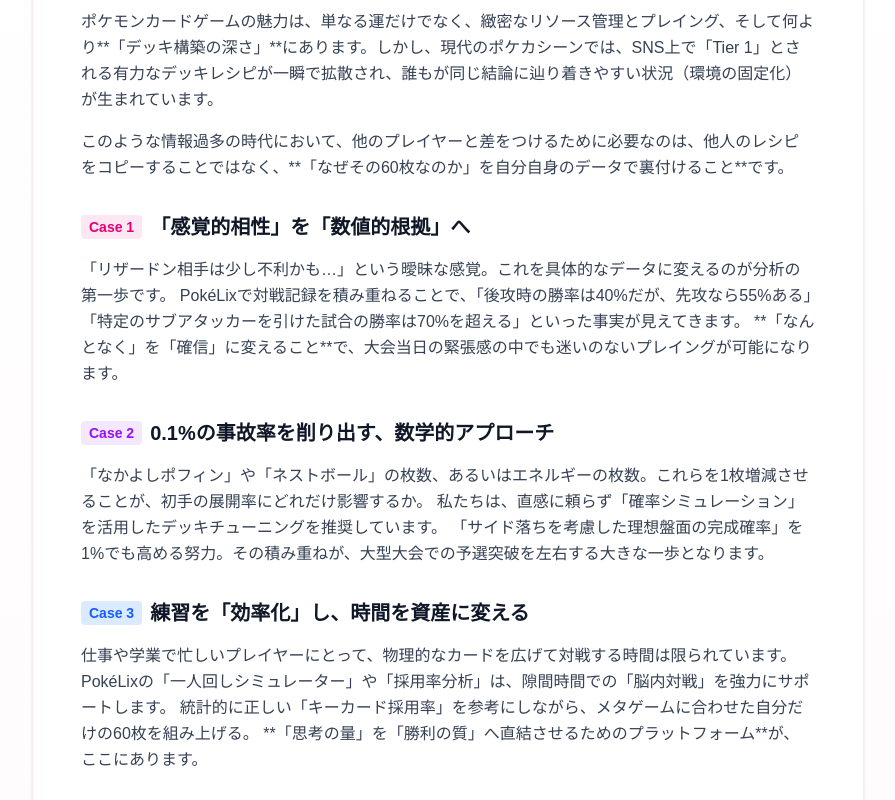
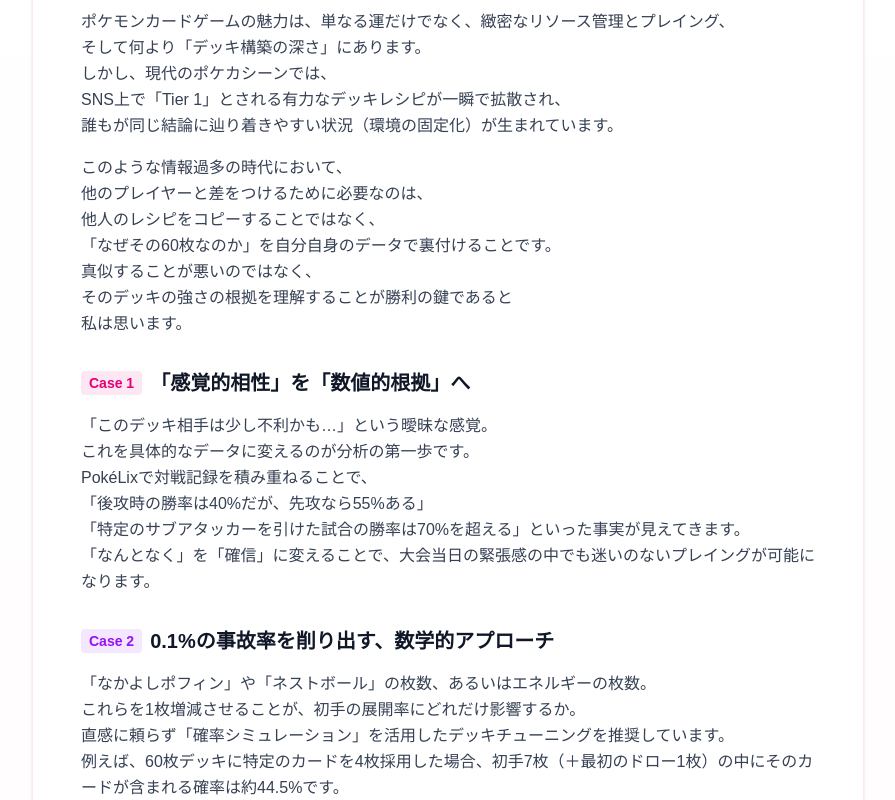
Before and after one commit to rmatsumoto3o3-blip/pokeka-app, a Next.js app: page / in a window 1280 px wide. Shown: the part 2500-3300 px from the top of the page, without its empty margins (192-1087 px from the left). Built offline with nearby package versions, Linux system fonts and the light colour scheme; no server answers; the database is empty; a web font is replaced by a local one.

Commit message:
feat: add specific probability analysis to environment commentary

```diff
--- a/components/LandingPage.tsx
+++ b/components/LandingPage.tsx
@@ -380,10 +380,19 @@ export default function LandingPage({ decks, archetypes, articles }: LandingPage
                         <div className="space-y-8 text-gray-700 leading-relaxed text-sm md:text-base">
                             <div className="space-y-4">
                                 <p>
-                                    ポケモンカードゲームの魅力は、単なる運だけでなく、緻密なリソース管理とプレイング、そして何より**「デッキ構築の深さ」**にあります。しかし、現代のポケカシーンでは、SNS上で「Tier 1」とされる有力なデッキレシピが一瞬で拡散され、誰もが同じ結論に辿り着きやすい状況（環境の固定化）が生まれています。
+                                    ポケモンカードゲームの魅力は、単なる運だけでなく、緻密なリソース管理とプレイング、<br />
+                                    そして何より「デッキ構築の深さ」にあります。<br />
+                                    しかし、現代のポケカシーンでは、<br />
+                                    SNS上で「Tier 1」とされる有力なデッキレシピが一瞬で拡散され、<br />
+                                    誰もが同じ結論に辿り着きやすい状況（環境の固定化）が生まれています。
                                 </p>
                                 <p>
-                                    このような情報過多の時代において、他のプレイヤーと差をつけるために必要なのは、他人のレシピをコピーすることではなく、**「なぜその60枚なのか」を自分自身のデータで裏付けること**です。
+                                    このような情報過多の時代において、<br />
+                                    他のプレイヤーと差をつけるために必要なのは、<br />他人のレシピをコピーすることではなく、<br />
+                                    「なぜその60枚なのか」を自分自身のデータで裏付けることです。<br />
+                                    真似することが悪いのではなく、<br />
+                                    そのデッキの強さの根拠を理解することが勝利の鍵であると<br />
+                                    私は思います。
                                 </p>
                             </div>
 
@@ -393,9 +402,12 @@ export default function LandingPage({ decks, archetypes, articles }: LandingPage
                                     「感覚的相性」を「数値的根拠」へ
                                 </h3>
                                 <p>
-                                    「リザードン相手は少し不利かも…」という曖昧な感覚。これを具体的なデータに変えるのが分析の第一歩です。
-                                    PokéLixで対戦記録を積み重ねることで、「後攻時の勝率は40%だが、先攻なら55%ある」「特定のサブアタッカーを引けた試合の勝率は70%を超える」といった事実が見えてきます。
-                                    **「なんとなく」を「確信」に変えること**で、大会当日の緊張感の中でも迷いのないプレイングが可能になります。
+                                    「このデッキ相手は少し不利かも…」という曖昧な感覚。<br />
+                                    これを具体的なデータに変えるのが分析の第一歩です。<br />
+                                    PokéLixで対戦記録を積み重ねることで、<br />
+                                    「後攻時の勝率は40%だが、先攻なら55%ある」<br />
+                                    「特定のサブアタッカーを引けた試合の勝率は70%を超える」といった事実が見えてきます。<br />
+                                    「なんとなく」を「確信」に変えることで、大会当日の緊張感の中でも迷いのないプレイングが可能になります。
                                 </p>
                             </div>
 
@@ -405,9 +417,12 @@ export default function LandingPage({ decks, archetypes, articles }: LandingPage
                                     0.1%の事故率を削り出す、数学的アプローチ
                                 </h3>
                                 <p>
-                                    「なかよしポフィン」や「ネストボール」の枚数、あるいはエネルギーの枚数。これらを1枚増減させることが、初手の展開率にどれだけ影響するか。
-                                    私たちは、直感に頼らず「確率シミュレーション」を活用したデッキチューニングを推奨しています。
-                                    「サイド落ちを考慮した理想盤面の完成確率」を1%でも高める努力。その積み重ねが、大型大会での予選突破を左右する大きな一歩となります。
+                                    「なかよしポフィン」や「ネストボール」の枚数、あるいはエネルギーの枚数。<br />
+                                    これらを1枚増減させることが、初手の展開率にどれだけ影響するか。<br />
+                                    直感に頼らず「確率シミュレーション」を活用したデッキチューニングを推奨しています。<br />
+                                    例えば、60枚デッキに特定のカードを4枚採用した場合、初手7枚（＋最初のドロー1枚）の中にそのカードが含まれる確率は約44.5%です。<br />
+                                    これを「サイド落ち」まで考慮して計算し、プランを構築できるかどうかが、トッププレイヤーへの分かれ道となります。<br />
+                                    「理想盤面の完成確率」を1%でも高める努力。その積み重ねが、大型大会での予選突破を左右する大きな一歩となります。
                                 </p>
                             </div>
 
@@ -417,10 +432,10 @@ export default function LandingPage({ decks, archetypes, articles }: LandingPage
                                     練習を「効率化」し、時間を資産に変える
                                 </h3>
                                 <p>
-                                    仕事や学業で忙しいプレイヤーにとって、物理的なカードを広げて対戦する時間は限られています。
-                                    PokéLixの「一人回しシミュレーター」や「採用率分析」は、隙間時間での「脳内対戦」を強力にサポートします。
-                                    統計的に正しい「キーカード採用率」を参考にしながら、メタゲームに合わせた自分だけの60枚を組み上げる。
-                                    **「思考の量」を「勝利の質」へ直結させるためのプラットフォーム**が、ここにあります。
+                                    仕事や学業で忙しいプレイヤーにとって、物理的なカードを広げて対戦する時間は限られています。<br />
+                                    PokéLixの「一人回しシミュレーター」や「採用率分析」は、隙間時間での「脳内対戦」を強力にサポートします。<br />
+                                    統計的に正しい「キーカード採用率」を参考にしながら、メタゲームに合わせた自分だけの60枚を組み上げる。<br />
+                                    「思考の量」を「勝利の質」へ直結させるためのプラットフォームが、ここにあります。
                                 </p>
                             </div>
 
@@ -429,15 +444,15 @@ export default function LandingPage({ decks, archetypes, articles }: LandingPage
                                     「勝てる喜びを、もっと理論的に。」
                                 </p>
                                 <p className="text-gray-700 text-sm md:text-base leading-relaxed">
-                                    PokéLixは、データに基づき勝利を目指すすべてのトレーナーに伴走します。
-                                    あなたが積み上げる対戦記録の一行一行が、明日のポケカ文化を形作り、勝利へ導く地図となります。
+                                    PokéLixは、データに基づき勝利を目指すすべてのトレーナーに伴走します。<br />
+                                    あなたが積み上げる対戦記録の一行一行が、明日のポケカ文化を形作り、勝利へ導く地図となります。<br />
                                     さあ、あなたのポケカライフに「分析」という新たな武器を取り入れてみませんか？
                                 </p>
                             </div>
                         </div>
                     </div>
-                </div>
-            </section>
+                </div >
+            </section >
             <section id="features" className="py-2.5 md:py-2.5 bg-pink-50"> <div className="max-w-7xl mx-auto px-2 sm:px-2.5 lg:px-2.5">
                 <div className="text-center mb-16">
                     <h2 className="text-2xl md:text-3xl font-bold text-gray-900 mb-4">充実の戦績管理機能</h2>
@@ -492,6 +507,6 @@ export default function LandingPage({ decks, archetypes, articles }: LandingPage
 
 
             <Footer />
-        </div>
+        </div >
     )
 }
```
